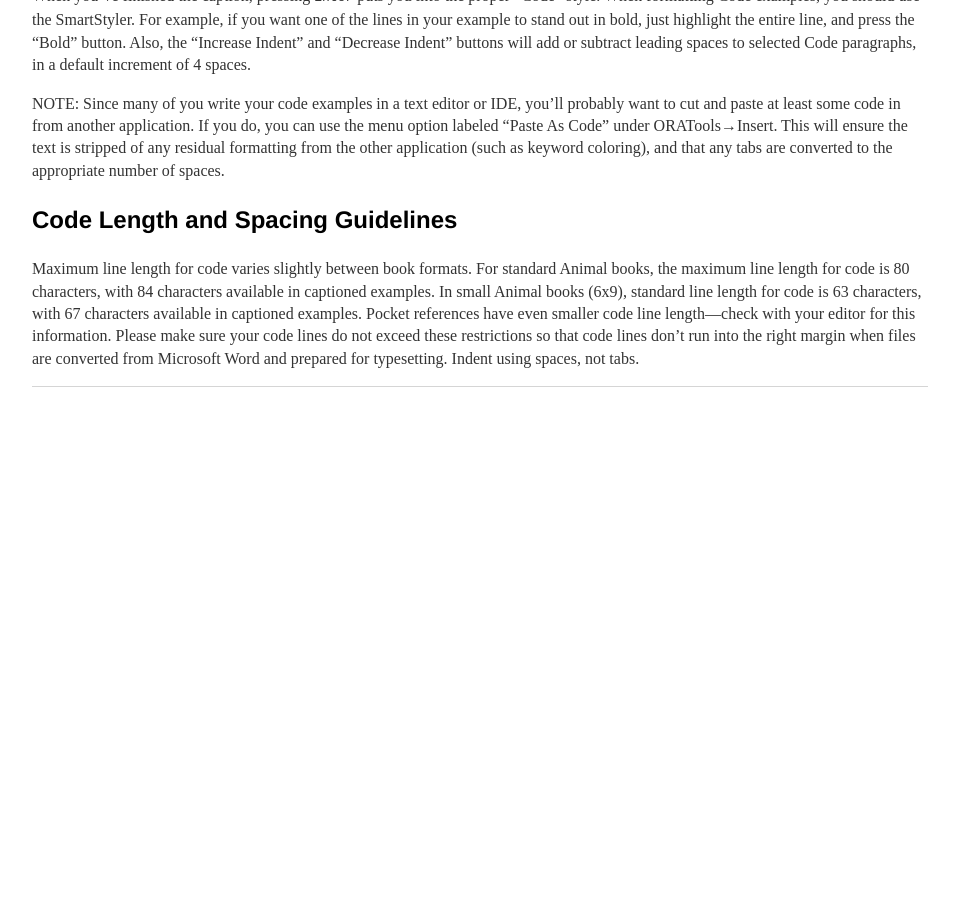
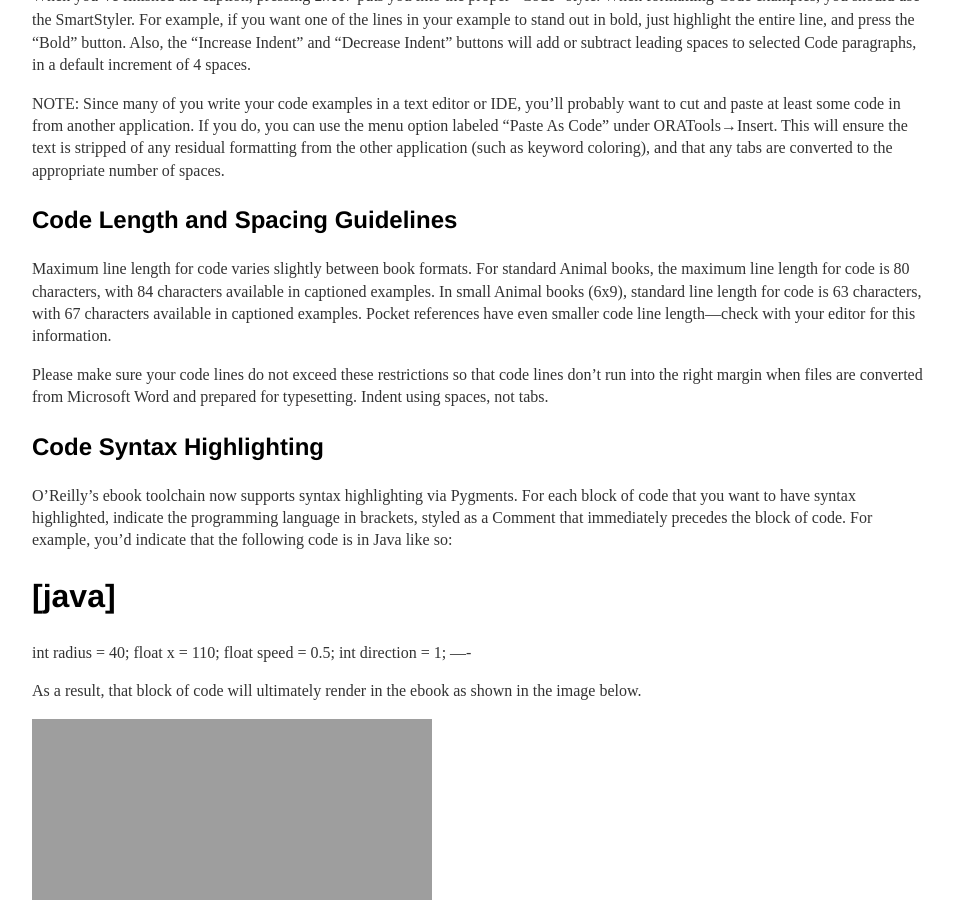
Before and after one commit to oreillymedia/production-resources, a Jekyll site: the page built from word/index.md, in a window 1280 px wide and 900 px high, scrolled down 4433 px. Shown: the whole window, without its empty margins (160-1113 px from the left). Built offline with Jekyll 4.4.1, drawn with Linux system fonts in a browser that asks for light colours; before the commit the page ends 4880 px from its top, so only the background shows below that.

Commit message:
Update index.md

```diff
--- a/word/index.md
+++ b/word/index.md
@@ -132,4 +132,21 @@ NOTE: Since many of you write your code examples in a text editor or IDE, you'll
 
 ### Code Length and Spacing Guidelines
 Maximum line length for code varies slightly between book formats. For standard Animal books, the maximum line length for code is 80 characters, with 84 characters available in captioned examples. In small Animal books (6x9), standard line length for code is 63 characters, with 67 characters available in captioned examples. Pocket references have even smaller code line length—check with your editor for this information.
+
 Please make sure your code lines do not exceed these restrictions so that code lines don't run into the right margin when files are converted from Microsoft Word and prepared for typesetting. Indent using spaces, not tabs.
+
+### Code Syntax Highlighting
+
+O'Reilly's ebook toolchain now supports syntax highlighting via Pygments. For each block of code that you want to have syntax highlighted, indicate the programming language in brackets, styled as a Comment that immediately precedes the block of code. For example, you'd indicate that the following code is in Java like so:
+
+[java]
+----
+int radius = 40;
+float x = 110;
+float speed = 0.5;
+int direction = 1;
+----
+
+As a result, that block of code will ultimately render in the ebook as shown in the image below.
+
+![syntax highlighting example](http://oreillymedia.github.io/production-resources/word/syntax-highlighting-example.png)
```
